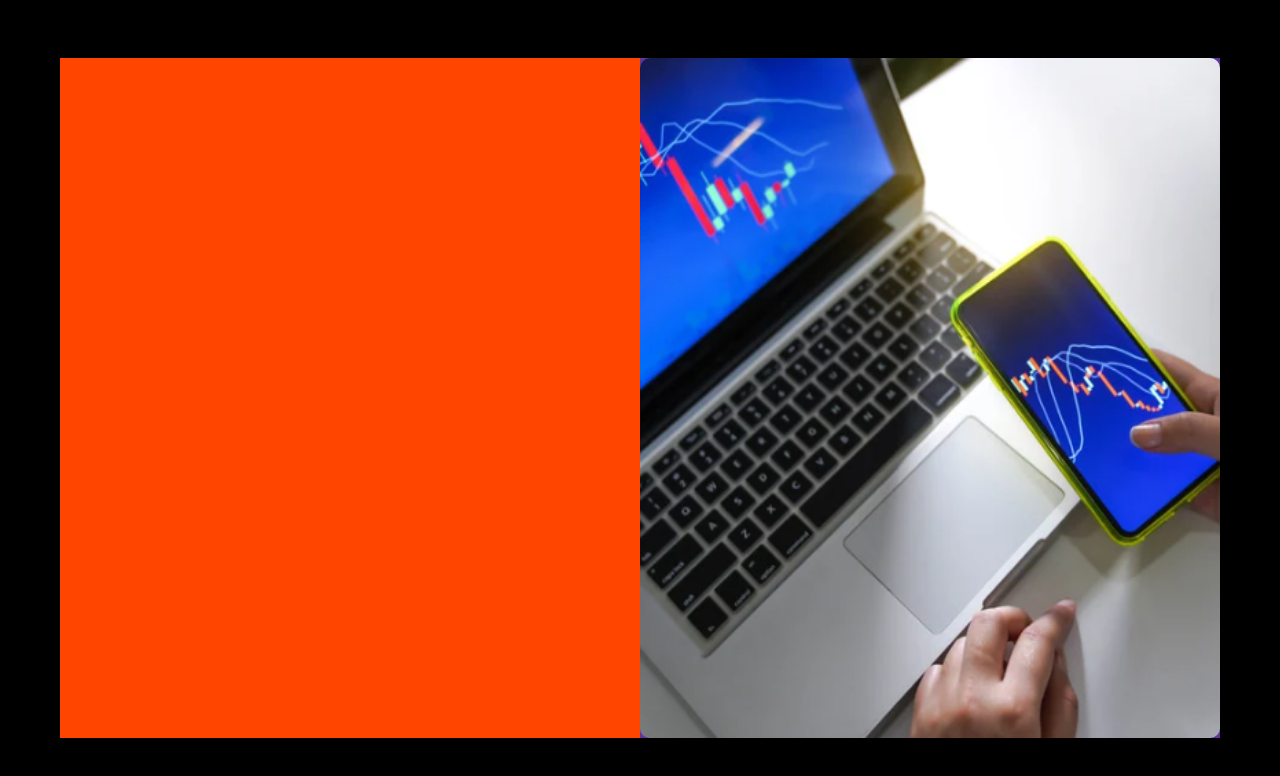
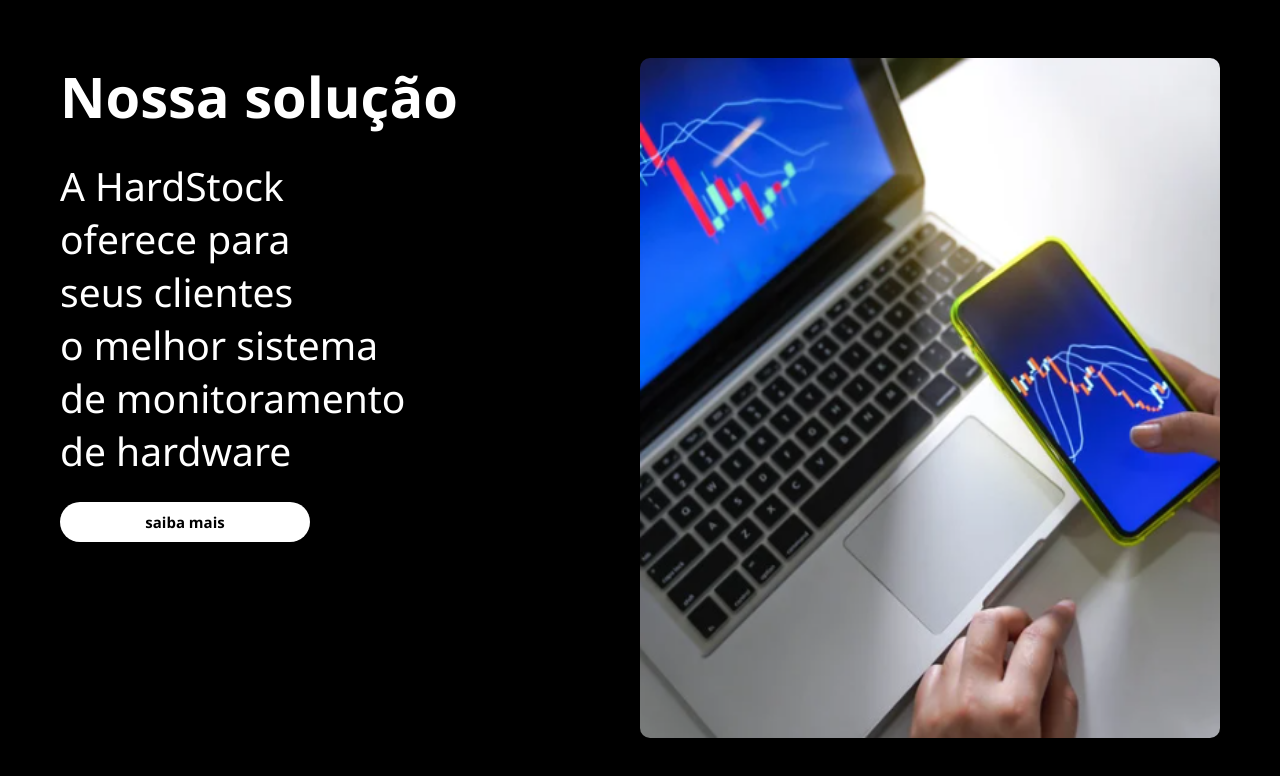
Before and after one commit to Grupo10-HardStock/HardStock, a plain HTML site: page SiteInstitucional/SiteInst.html in a window 1280 px wide. Shown: the part 802-1578 px from the top of the page. Drawn offline with Linux system fonts and the light colour scheme.

Commit message:
Sessão inicial + header e Sessão Nossa Solução finalizados

```diff
--- a/SiteInstitucional/SiteInst.html
+++ b/SiteInstitucional/SiteInst.html
@@ -28,7 +28,7 @@
         <div id="textoBotao">
             <div id="txt" >
             <span>
-                Um futuro<br>mais seguro<br>com a gente
+                Um futuro<br>mais seguro<br>conosco
             </span>
         </div>
         <div id="botao">
@@ -41,6 +41,15 @@
     <div id="NossaSolucao">
         <div id="minitela">
             <div id="miniesquerda">
+                <span id="titulo">
+                <b>Nossa solução</b>
+                </span>
+                <span id="contexto">
+                    A HardStock <br> oferece para <br> seus clientes <br> o melhor sistema <br> de monitoramento <br> de hardware
+                </span>
+                <div id="nossaSolucao">
+                <a href=""><b>saiba mais</b></a>
+                </div>
 
             </div>
             <div id="minidireita">
--- a/SiteInstitucional/StyleSite.css
+++ b/SiteInstitucional/StyleSite.css
@@ -127,7 +127,7 @@
     padding: 10px;
     width: 350px;
     border-radius: 30px;
-    background-color: aliceblue;
+    background-color: white;
     /* height: 10px; */
     /* text-align: center; */
     /* height: 10px; */
@@ -145,7 +145,7 @@
 }
 
 #minitela{
-    background-color: rebeccapurple;
+    /* background-color: rebeccapurple; */
     height: 100%;
     width: 100%;
     display: flex;
@@ -155,13 +155,52 @@
 #miniesquerda{
     height: 100%;
     width: 50%;
-    background-color: orangered;
+    /* background-color: orangered; */
+    display: flex;
+    align-items: left;
+    /* justify-content: center; */
+    flex-direction: column;
+
+    /* padding: 15px; */
+}
+
+#titulo{
+    color: white;
+    font-size: 56px;
+    /* padding: 20px; */
+}
+
+#contexto{
+    color: white;
+    font-size: 39px;
+    /* padding: 20px; */
+    margin-top: 25px;
+    margin-bottom: 25px;
+}
+
+#nossaSolucao{
+    /* width: 50%; */
+/* margin-top: 15px; */
+display: flex;
+align-items: center;
+/* justify-content: center; */
+}
+
+#miniesquerda a{
+    color: black;
+    font-size: 15px;
+    text-decoration: none;
+    text-align: center;
+    padding: 10px;
+    width: 250px;
+    border-radius: 30px;
+    background-color: white;
 }
 
 #minidireita{
     height: 100%;
     width: 50%;
-    background-color: royalblue;
+    /* background-color: royalblue; */
     border-radius: 10px;
 }
 
```
